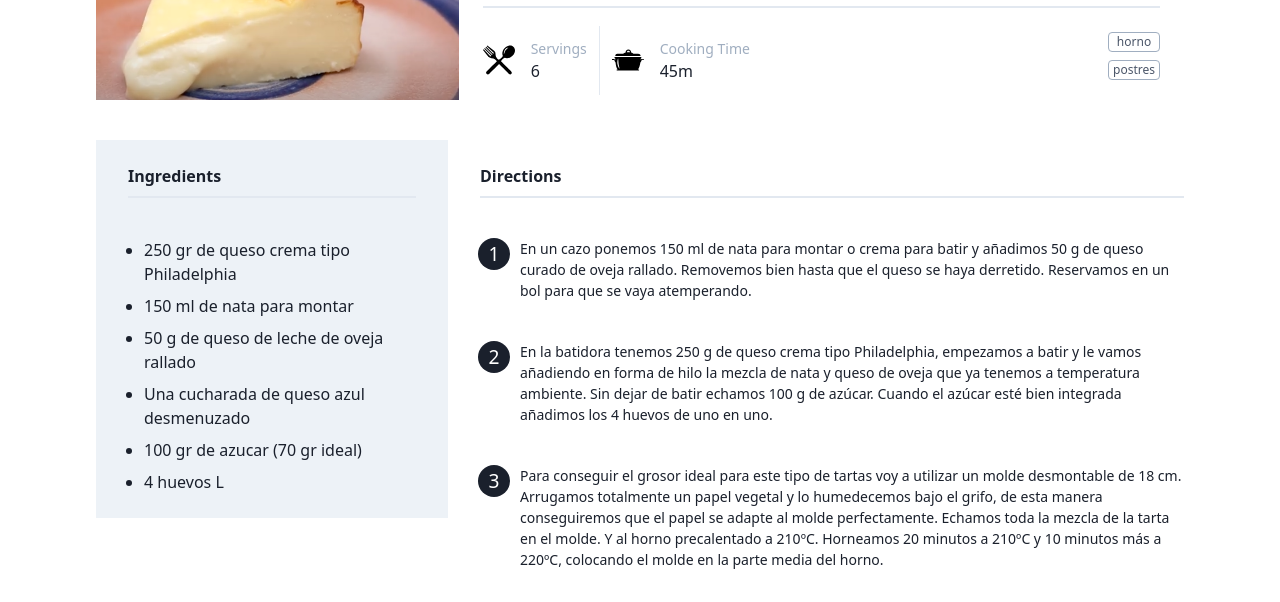
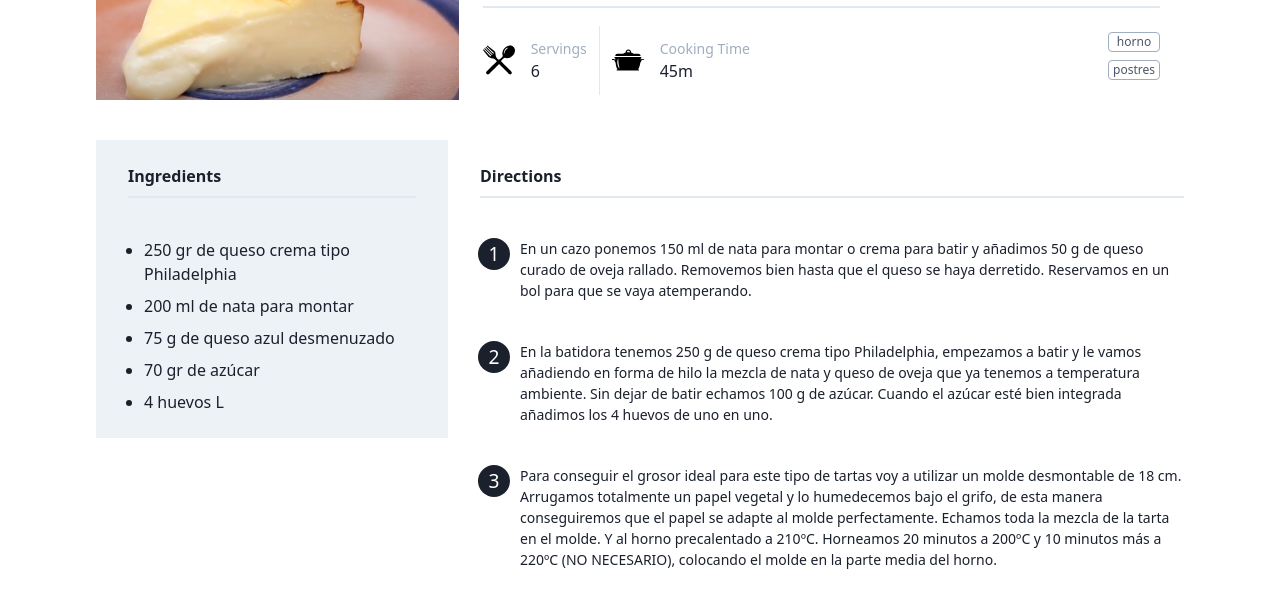
Before and after one commit to rubenRP/cookbook, a Gatsby site: page /tarta-de-queso-cremosa/ in a window 1280 px wide. Shown: the part 198-800 px from the top of the page. Built offline with nearby package versions, Linux system fonts and the light colour scheme; Gatsby itself is replaced by a stand-in of ours.

Commit message:
Update Recipes “tarta-de-queso-cremosa/index”

```diff
--- a/content/recipes/tarta-de-queso-cremosa/index.md
+++ b/content/recipes/tarta-de-queso-cremosa/index.md
@@ -11,10 +11,9 @@ taxonomy:
     - postres
 ingredients:
   - 250 gr de queso crema tipo Philadelphia
-  - 150 ml de nata para montar
-  - 50 g de queso de leche de oveja rallado
-  - Una cucharada de queso azul desmenuzado
-  - 100 gr de azucar (70 gr ideal)
+  - 200 ml de nata para montar
+  - 75 g de queso azul desmenuzado
+  - 70 gr de azúcar
   - 4 huevos L
 servings: 6
 cooking_time: 45m
@@ -24,7 +23,7 @@ video: https://www.youtube.com/watch?v=tY_v6WSufJc&feature=youtu.be
 
 1. En un cazo ponemos 150 ml de nata para montar o crema para batir y añadimos 50 g de queso curado de oveja rallado. Removemos bien hasta que el queso se haya derretido. Reservamos en un bol para que se vaya atemperando.
 2. En la batidora tenemos 250 g de queso crema tipo Philadelphia, empezamos a batir y le vamos añadiendo en forma de hilo la mezcla de nata y queso de oveja que ya tenemos a temperatura ambiente. Sin dejar de batir echamos 100 g de azúcar. Cuando el azúcar esté bien integrada añadimos los 4 huevos de uno en uno.
-3. Para conseguir el grosor ideal para este tipo de tartas voy a utilizar un molde desmontable de 18 cm. Arrugamos totalmente un papel vegetal y lo humedecemos bajo el grifo, de esta manera conseguiremos que el papel se adapte al molde perfectamente. Echamos toda la mezcla de la tarta en el molde. Y al horno precalentado a 210ºC. Horneamos 20 minutos a 210ºC y 10 minutos más a 220ºC, colocando el molde en la parte media del horno.
+3. Para conseguir el grosor ideal para este tipo de tartas voy a utilizar un molde desmontable de 18 cm. Arrugamos totalmente un papel vegetal y lo humedecemos bajo el grifo, de esta manera conseguiremos que el papel se adapte al molde perfectamente. Echamos toda la mezcla de la tarta en el molde. Y al horno precalentado a 210ºC. Horneamos 20 minutos a 200ºC y 10 minutos más a 220ºC (NO NECESARIO), colocando el molde en la parte media del horno.
 4. Dejamos que se enfríe totalmente antes de desmoldar.
 
 
```
